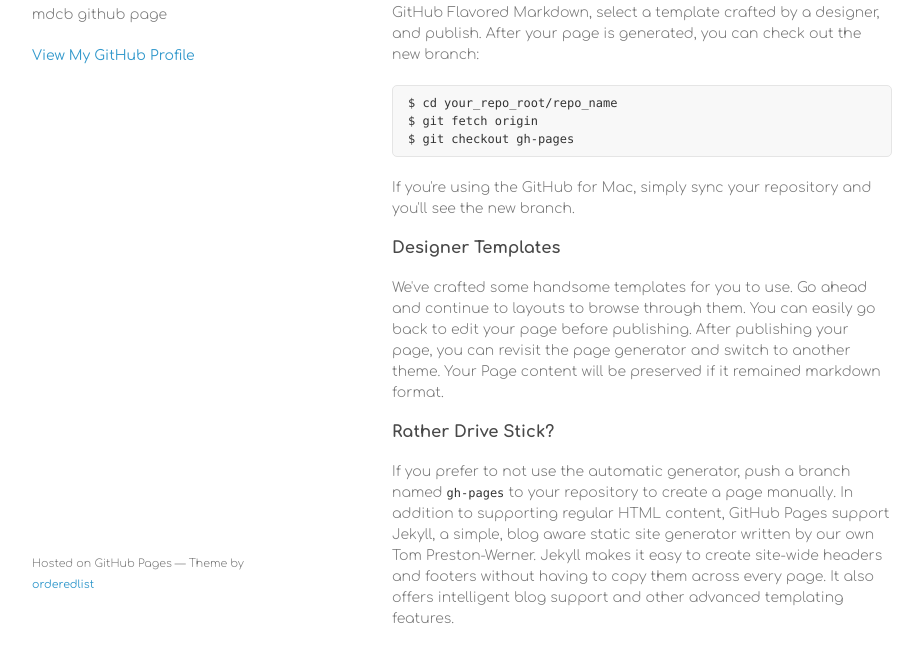
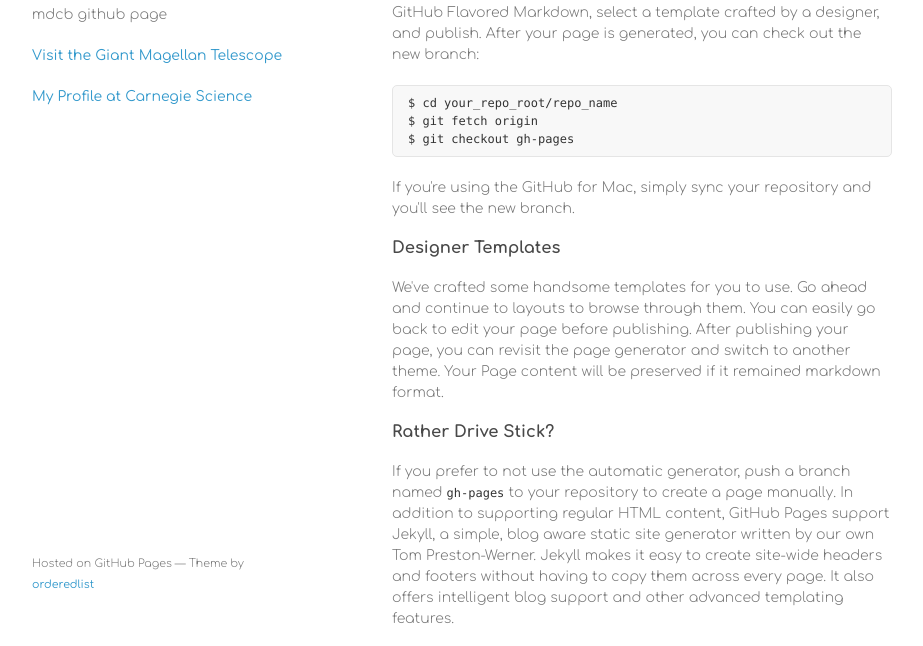
Before and after one commit to mdcb/mdcb.github.io, a plain HTML site: page index.html in a window 1280 px wide. Shown: the part 136-782 px from the top of the page, without its empty margins (178-1101 px from the left). Drawn offline with Linux system fonts and the light colour scheme.

Commit message:
Update sidebar links

```diff
--- a/index.html
+++ b/index.html
@@ -19,7 +19,11 @@
         <p>mdcb github page</p>
 
 
+<!--
         <p class="view"><a href="https://github.com/mdcb">View My GitHub Profile</a></p>
+-->
+        <p class="view"><a href="http://gmto.org">Visit the Giant Magellan Telescope</a></p>
+        <p class="view"><a href="http://www.obs.carnegiescience.edu/users/mbec">My Profile at Carnegie Science</a></p>
 
       </header>
       <section>
```
